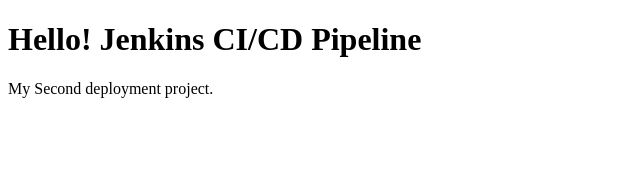
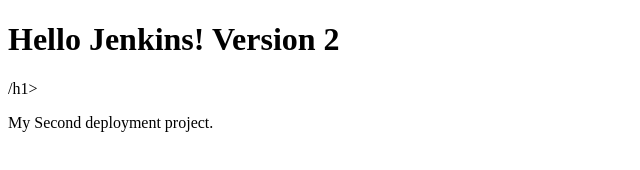
Before and after one commit to Naheel-uk/Jen_project, a plain HTML site: page index.html in a window 1280 px wide. Shown: the whole page, without its empty margins (0-640 px from the left). Drawn offline with Linux system fonts and the light colour scheme.

Commit message:
Initial project2

```diff
--- a/index.html
+++ b/index.html
@@ -4,7 +4,7 @@
     <title>My Jenkins Project</title>
 </head>
 <body>
-    <h1>Hello! Jenkins CI/CD Pipeline</h1>
+    <h1><h1>Hello Jenkins! Version 2</h1>/h1>
     <p>My Second deployment project.</p>
 </body>
 </html>
```
